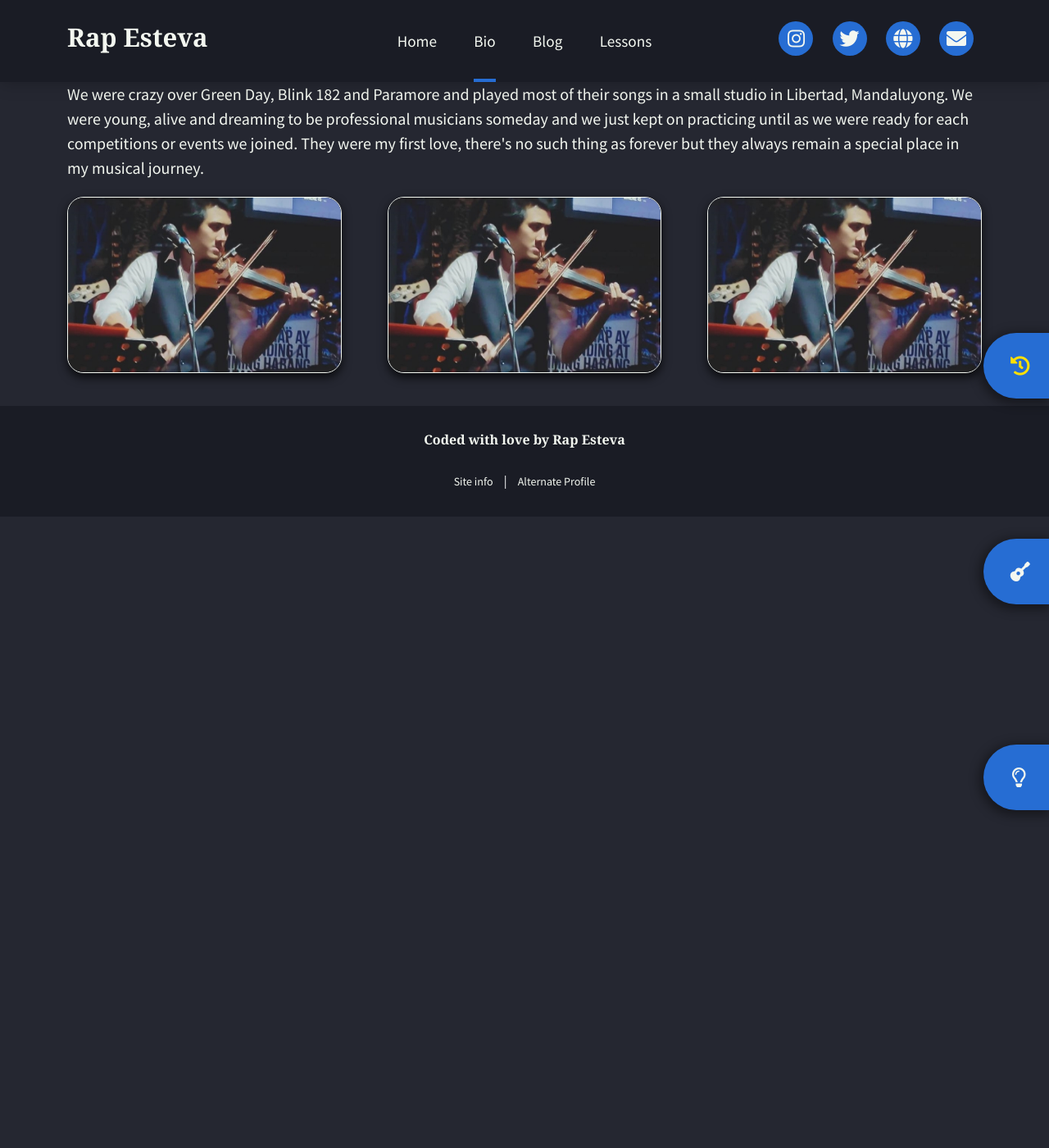
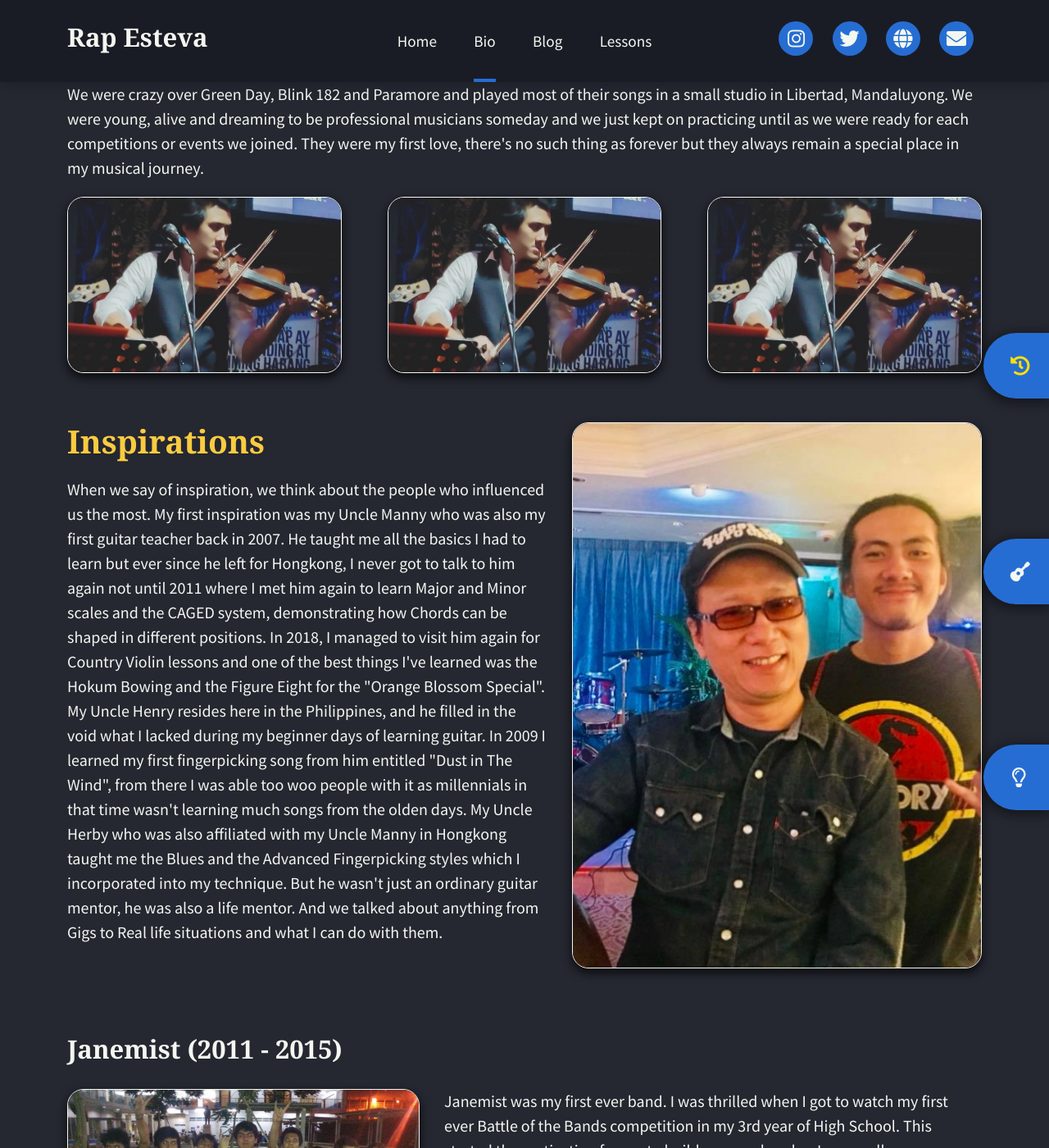
Before and after one commit to rapsamaniego27/music-profile, a Jekyll site: the page built from bio/index.html, in a window 1280 px wide and 1400 px high, scrolled down 3141 px. Shown: the whole window at 82% size. Built offline with Jekyll 4.4.1, drawn with Linux system fonts in a browser that asks for light colours; nearby versions of some CDN libraries; some web fonts are replaced; some of the changed text lies outside the part shown.

Commit message:
Update Pages “bio”

```diff
--- a/_data/bio.yml
+++ b/_data/bio.yml
@@ -54,3 +54,125 @@ bio-sections:
       image: /assets/files/rap-violin.jpg
       id: bioInstruments
       icon: <i class="fas fa-history"></i>
+  - section:
+      alignment: right
+      title: Inspirations
+      description: "When we say of inspiration, we think about the people who
+        influenced us the most. My first inspiration was my Uncle Manny who was
+        also my first guitar teacher back in 2007. He taught me all the basics I
+        had to learn but ever since he left for Hongkong, I never got to talk to
+        him again not until 2011 where I met him again to learn Major and Minor
+        scales and the CAGED system, demonstrating how Chords can be shaped in
+        different positions. In 2018, I managed to visit him again for Country
+        Violin lessons and one of the best things I've learned was the Hokum
+        Bowing and the Figure Eight for the \"Orange Blossom Special\". \r
+
+        \r
+
+        My Uncle Henry resides here in the Philippines, and he filled in
+        the void what I lacked during my beginner days of learning guitar. In
+        2009 I learned my first fingerpicking song from him entitled \"Dust in
+        The Wind\", from there I was able too woo people with it as millennials
+        in that time wasn't learning much songs from the olden days.\r
+
+        \r
+
+        My Uncle Herby who was also affiliated with my Uncle Manny in
+        Hongkong taught me the Blues and the Advanced Fingerpicking styles which
+        I incorporated into my technique. But he wasn't just an ordinary guitar
+        mentor, he was also a life mentor. And we talked about anything from
+        Gigs to Real life  situations and what I can do with them."
+      image: /assets/files/herby.jpg
+      icon: <i class="fas fa-history"></i>
+      id: bioInspirations
+      subtopics:
+        - group:
+            title: New Wave
+            description: "New Wave was the very first genre I fell in love with. I was
+              originally influenced by my Mom as I listened to Madonna, Cindy
+              Lauper, A-ha, The Cure, The Police, just to name a few.\
+
+              <br><br>\r
+
+              \r
+
+              My Uncle Jojo was also crazy over New Wave music so
+              I got some of his stuff from him and was jamming with him to play
+              most 80s stuff.\
+
+              <br><br>\r
+
+              \r
+
+              At the time, the game \"Guitar Hero\" was a thing
+              and we had this version of the game that played to 80s tracks
+              which got me more excited and motivated to learn guitar, despite
+              the genre being keyboard focused, I was always feeling hype into
+              listening to these type of music."
+            image: /assets/files/inspiration-new-wave.jpg
+        - group:
+            title: Classical
+            description: "Classical Music was more like a come and go genre for me as I only
+              get to enjoy it occasionally. I would only get to play it when I
+              feel like it, but the lack of techniques I possessed and the
+              complexity of the music style always leads me to give up easily
+              and come back again when I feel like I'm ready to play it. \r
+
+              \r
+
+              My Mom was a classically trained singer in UST.
+              Since I was a kid, besides her new wave tracks, she'd play some
+              classical ones as well mostly from Bach and one of her favorite
+              pieces \"Canon in D\" by Pachelbel.\
+
+              <br><br>
+
+              \r
+
+              \r
+
+              I loved some of the Classical stuff so much I had to
+              force myself to learn one by ear. And that is \"Minuet in G
+              Major\" by Bach which I learned in High School of 2009 and
+              \"Canon\" in 2010."
+            image: /assets/files/inspiration-classical.jpg
+            add_description: "By 2011 I was enrolled in Guitar Lessons in Greenhills to
+              learn to read notes. It didn't last very long and I forgot almost
+              everything I learned reading notes, but my Guitar Teacher ,Phil
+              taught me to have discipline on plucking the strings alternately
+              instead of having to pluck twice or thrice with one finger on a
+              string.\r
+
+              He also taught me how to shape your fingernails
+              properly into producing a nice guitar string sound on a Nylon
+              Guitar with the use of Nail Filers and Nail Buffers.
+
+              <br><br>\r
+
+              \r
+
+              When Covid started and implementing lockdowns in
+              2020, since gigs weren't available I was able to start playing
+              Classical Music again but on the Violin. If learning Violin by ear
+              was already a pain to you, it was even harder for me to play it
+              while I read the notes on the music sheet. I usually pick up the
+              flow of the piece by ear and had it memorized, which made it
+              challenging for me as I had to train myself to play the piece as
+              written in the sheet and not what is based on my memory. But
+              eventually I was over that and got to do at least the basics of
+              sightreading which nurtured my violin playing a bit more.
+
+              <br><br>\r
+
+              \r
+
+              I love Classical Music but I believe it's far too
+              late now to be indulged in it as I was already enrolled in a
+              Computer Science Degree in College. And the best thing I could do
+              is learn the basics and appreciate where Beautiful music of today
+              really came from."
+            gallery:
+              - alt: Gallery 1
+                image: /assets/files/band-folkridge2.jpg
+              - alt: Gallery 2
+                image: /assets/files/band-folkridge4.jpg
```
